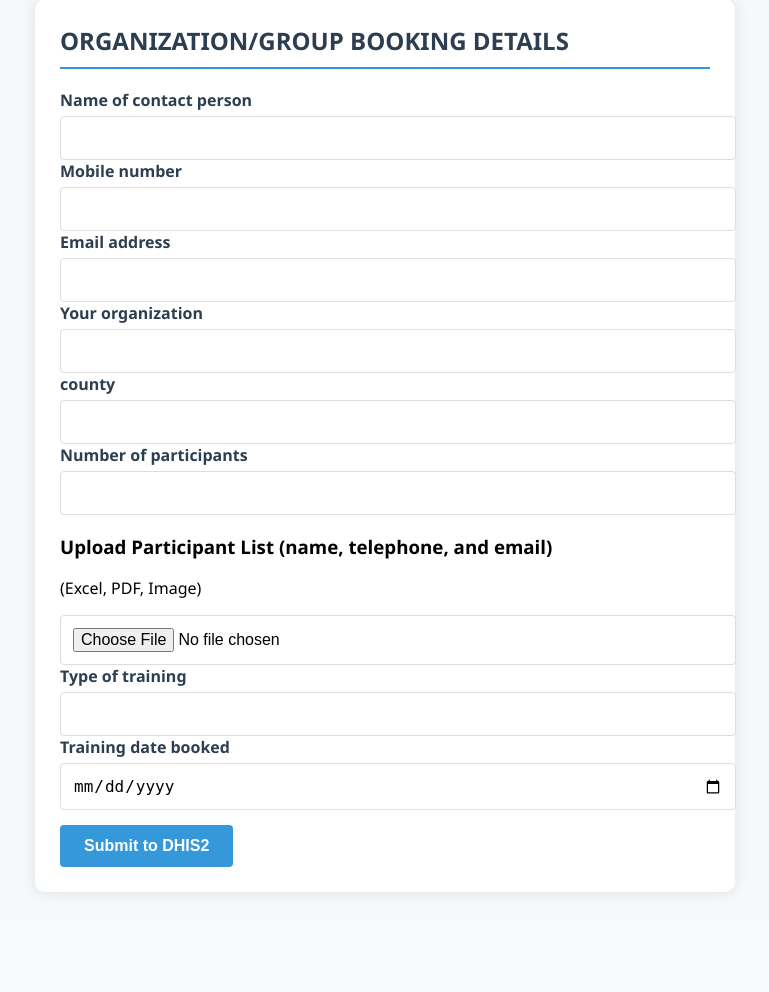
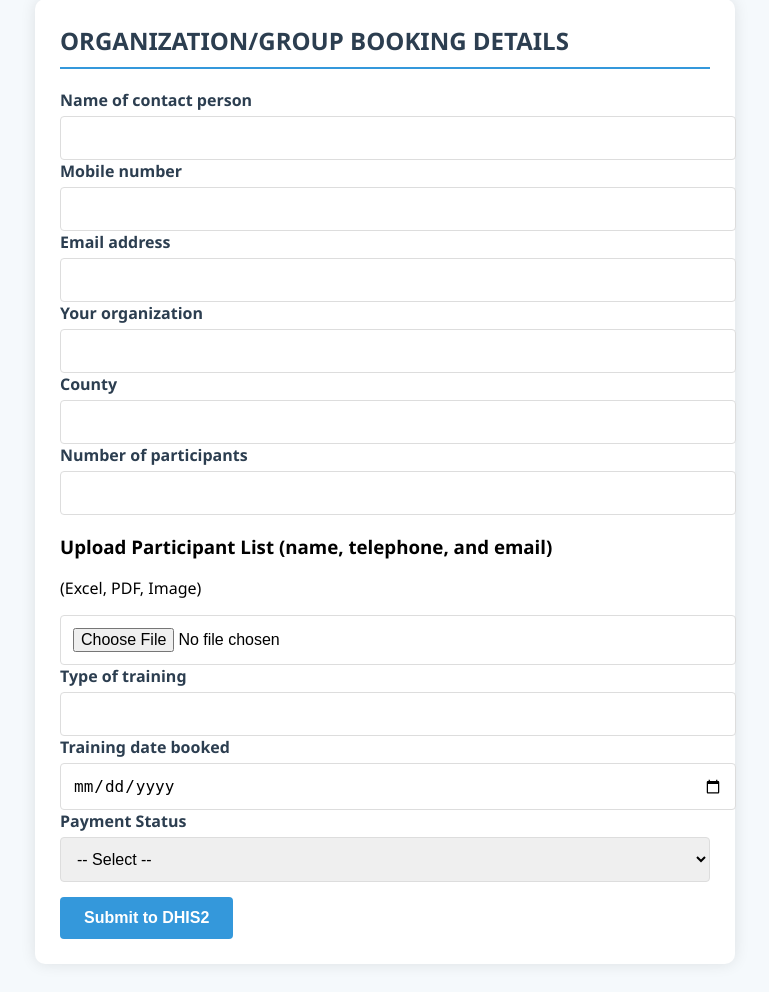
Before and after one commit to tchasinga/formfornacadadata, a PHP site: page /organization-group-booking-details/index.php in a window 1280 px wide. Shown: the part 29-1021 px from the top of the page, without its empty margins (255-1024 px from the left). Before the commit the page ends 924 px from the top, so only its background shows below. Run offline with PHP 8.4, Linux system fonts and the light colour scheme.

Commit message:
Add payment status and invoice upload functionality to group booking details form, enhancing data submission and tracking for payment-related information.

```diff
--- a/organization-group-booking-details/index.php
+++ b/organization-group-booking-details/index.php
@@ -14,8 +14,7 @@ if ($_SERVER["REQUEST_METHOD"] == "POST") {
     $type_of_training = $_POST['type_of_training'];
     $training_dates_booked = $_POST['training_dates_booked'];
     $county = $_POST['county'];
-
-
+    $payment_status = $_POST['payment_status']; // Yes or No
 
     $url = "https://monitoring.jocsoft.net/dhis/api/tracker";
     $fileUrl = "https://monitoring.jocsoft.net/dhis/api/fileResources";
@@ -24,8 +23,9 @@ if ($_SERVER["REQUEST_METHOD"] == "POST") {
     $currentDate = date('Y-m-d');
 
     $fileResourceId = null;
+    $paymentInvoiceFileId = null;
 
-    // ✅ Step 1: Upload file to DHIS2 if provided
+    // ✅ Step 1: Upload participant list file (if provided)
     if (isset($_FILES['participant_details_list']) && $_FILES['participant_details_list']['error'] === UPLOAD_ERR_OK) {
         $tmpFilePath = $_FILES['participant_details_list']['tmp_name'];
         $originalName = $_FILES['participant_details_list']['name'];
@@ -44,11 +44,34 @@ if ($_SERVER["REQUEST_METHOD"] == "POST") {
         if (isset($fileData['response']['fileResource']['id'])) {
             $fileResourceId = $fileData['response']['fileResource']['id'];
         } else {
-            $error_message = "File upload failed: " . htmlspecialchars($fileResponse);
+            $error_message = "Participant list upload failed: " . htmlspecialchars($fileResponse);
         }
     }
 
-    // ✅ Step 2: Build DHIS2 payload
+    // ✅ Step 2: Upload payment invoice file if Payment status = Yes
+    if ($payment_status === "Yes" && isset($_FILES['payment_invoice']) && $_FILES['payment_invoice']['error'] === UPLOAD_ERR_OK) {
+        $tmpFilePath = $_FILES['payment_invoice']['tmp_name'];
+        $originalName = $_FILES['payment_invoice']['name'];
+
+        $ch = curl_init($fileUrl);
+        curl_setopt($ch, CURLOPT_USERPWD, "$username:$password");
+        curl_setopt($ch, CURLOPT_POST, true);
+        curl_setopt($ch, CURLOPT_POSTFIELDS, [
+            "file" => new CURLFile($tmpFilePath, mime_content_type($tmpFilePath), $originalName)
+        ]);
+        curl_setopt($ch, CURLOPT_RETURNTRANSFER, true);
+        $fileResponse = curl_exec($ch);
+        curl_close($ch);
+
+        $fileData = json_decode($fileResponse, true);
+        if (isset($fileData['response']['fileResource']['id'])) {
+            $paymentInvoiceFileId = $fileData['response']['fileResource']['id'];
+        } else {
+            $error_message = "Payment invoice upload failed: " . htmlspecialchars($fileResponse);
+        }
+    }
+
+    // ✅ Step 3: Build DHIS2 payload
     if (!$error_message) {
         $dataValues = [
             ["dataElement" => "j4HzS4rPYj6", "value" => $name_of_contact_person],
@@ -64,45 +87,39 @@ if ($_SERVER["REQUEST_METHOD"] == "POST") {
 
         if ($fileResourceId) {
             $dataValues[] = [
-                "dataElement" => "CQuirKMNHgw", // File-type dataElement UID
+                "dataElement" => "CQuirKMNHgw",
                 "value" => $fileResourceId
             ];
         }
 
-        $data = [
-            "trackedEntities" => [
-                [
-                    "attributes" => [
-                        ["attribute" => "ubboTrUjHgI", "value" => $name_of_contact_person]
-                    ],
-                    "enrollments" => [
-                        [
-                            "enrolledAt" => date("Y-m-d"),
-                            "occurredAt" => date("Y-m-d"),
-                            "orgUnit" => "ORwhnDymBpM",
-                            "program" => "qe6YyhZxdig",
-                            "status" => "ACTIVE",
+        // ✅ Payment status
+        $dataValues[] = [
+            "dataElement" => "DVoZ4DKOeBK",
+            "value" => ($payment_status === "Yes" ? "Paid" : "Unpaid")
+        ];
+
+        // ✅ Payment invoice file if Paid
+        if ($paymentInvoiceFileId) {
+            $dataValues[] = [
+                "dataElement" => "tpBR1T35HvU",
+                "value" => $paymentInvoiceFileId
+            ];
+        }
+
+        $eventData = [
                             "events" => [
                                 [
                                     "dataValues" => $dataValues,
                                     "enrollmentStatus" => "ACTIVE",
-                                    "notes" => [["value" => "Needs review"]],
                                     "occurredAt" => date("Y-m-d"),
                                     "orgUnit" => "ORwhnDymBpM",
-                                    "program" => "qe6YyhZxdig",
-                                    "programStage" => "BK0u9qeQHLZ",
+                                    "program" => "urqEiI9nx5C",
                                     "status" => "ACTIVE"
                                 ]
                             ]
-                        ]
-                    ],
-                    "orgUnit" => "ORwhnDymBpM",
-                    "trackedEntityType" => "h63vN1RMO4P"
-                ]
-            ]
         ];
 
-        // ✅ Step 3: Send payload to DHIS2
+        // ✅ Step 4: Send payload to DHIS2
         $jsonData = json_encode($data);
 
         $ch = curl_init($url);
@@ -148,7 +165,7 @@ if ($_SERVER["REQUEST_METHOD"] == "POST") {
         .form-group { margin-bottom: 15px; }
         label { display: block; margin-bottom: 5px; font-weight: 600; color: #2c3e50; }
         input, select { padding: 12px; width: 100%; border: 1px solid #ddd; border-radius: 4px; font-size: 16px; }
-        input:focus { border-color: #3498db; outline: none; box-shadow: 0 0 5px rgba(52,152,219,0.5); }
+        input:focus, select:focus { border-color: #3498db; outline: none; box-shadow: 0 0 5px rgba(52,152,219,0.5); }
         button { padding: 12px 24px; background: #3498db; color: white; border: none; border-radius: 4px; cursor: pointer; font-size: 16px; font-weight: 600; }
         button:hover { background: #2980b9; }
         .message { padding: 15px; border-radius: 4px; margin-bottom: 20px; }
@@ -156,6 +173,13 @@ if ($_SERVER["REQUEST_METHOD"] == "POST") {
         .error { background-color: #f8d7da; color: #721c24; border: 1px solid #f5c6cb; }
         .response { margin-top: 10px; padding: 10px; background-color: #f8f9fa; border-radius: 4px; font-family: monospace; font-size: 14px; overflow-x: auto; }
     </style>
+    <script>
+        function toggleInvoiceField() {
+            var status = document.getElementById("payment_status").value;
+            var invoiceField = document.getElementById("invoice_field");
+            invoiceField.style.display = (status === "Yes") ? "block" : "none";
+        }
+    </script>
 </head>
 <body>
     <div class="container">
@@ -175,7 +199,7 @@ if ($_SERVER["REQUEST_METHOD"] == "POST") {
                 <label for="organization">Your organization</label>
                 <input type="text" id="organization" name="organization" required>
 
-                <label for="county">county</label>
+                <label for="county">County</label>
                 <input type="text" id="county" name="county" required>
 
                 <label for="number_of_participants">Number of participants</label>
@@ -190,6 +214,18 @@ if ($_SERVER["REQUEST_METHOD"] == "POST") {
 
                 <label for="training_dates_booked">Training date booked</label>
                 <input type="date" id="training_dates_booked" name="training_dates_booked" required>
+
+                <label for="payment_status">Payment Status</label>
+                <select id="payment_status" name="payment_status" onchange="toggleInvoiceField()" required>
+                    <option value="">-- Select --</option>
+                    <option value="Yes">Yes</option>
+                    <option value="No">No</option>
+                </select>
+
+                <div id="invoice_field" style="display:none; margin-top:10px;">
+                    <label for="payment_invoice">Upload Payment Invoice</label>
+                    <input type="file" id="payment_invoice" name="payment_invoice" accept=".pdf,.jpg,.png,.jpeg" />
+                </div>
             </div>
             <button type="submit">Submit to DHIS2</button>
         </form>
```
